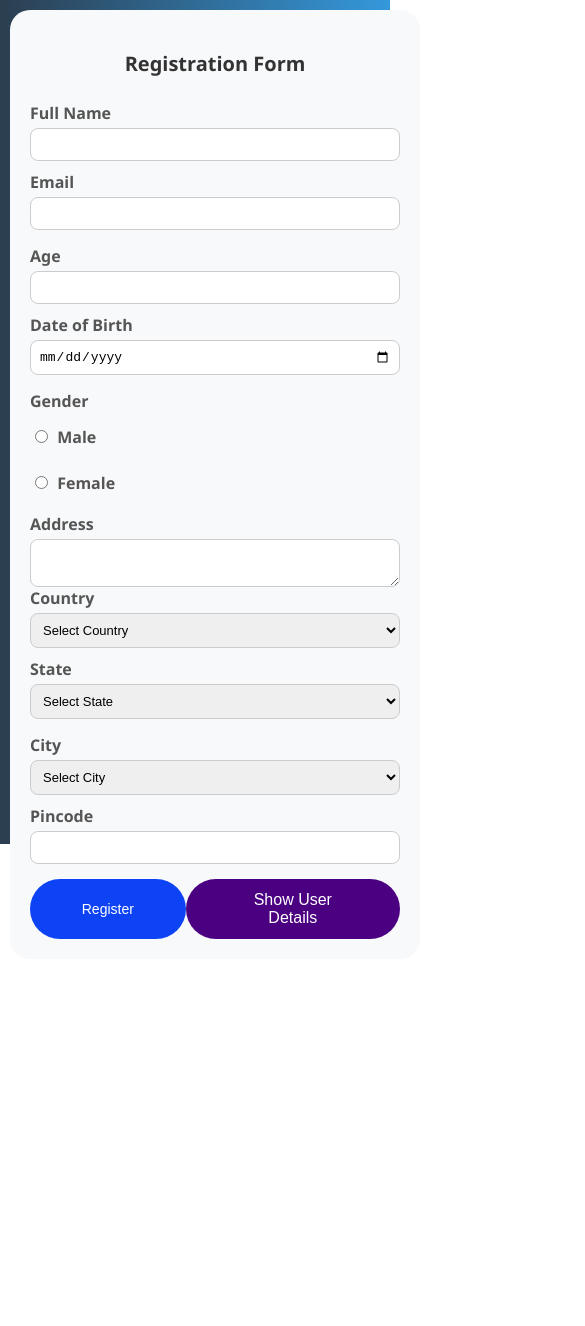
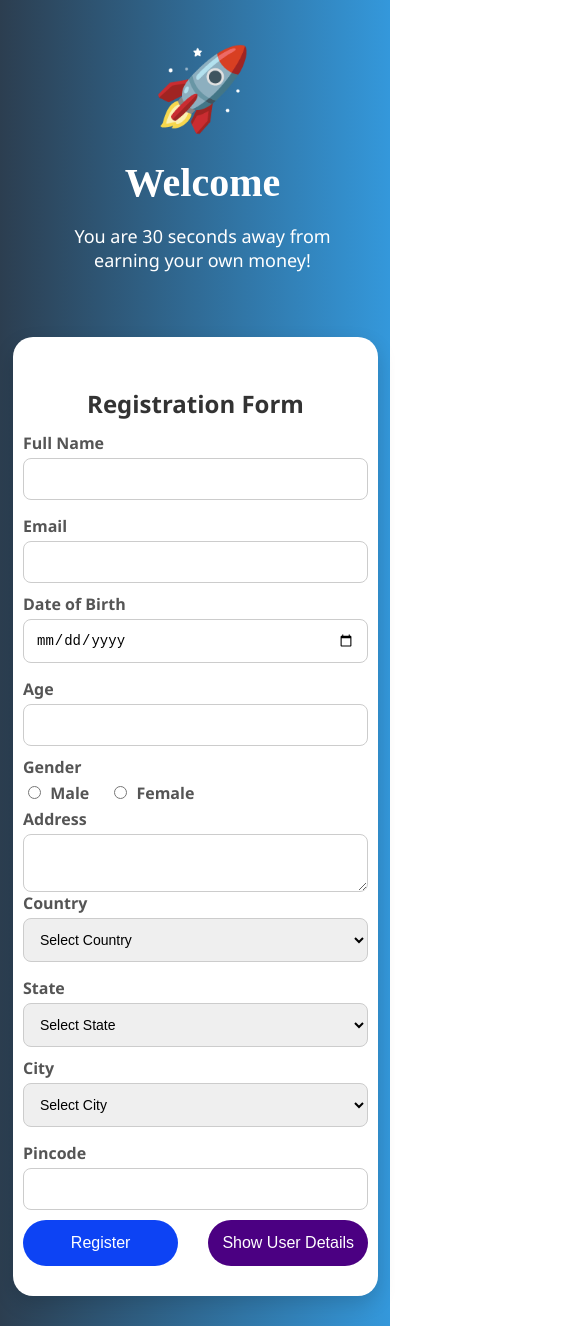
Before and after one commit to Kanimozhi-RAVI/Registrationform-React--Task, a React (Create React App) app: page /formdata in a window 390 px wide. Shown: the top 1326 px of the page, 585 px wide, since content can reach past the window. Before the commit the page ends 959 px from the top, so only its background shows below. Built offline with nearby package versions, Linux system fonts and the light colour scheme.

Commit message:
Registration form complted

```diff
--- a/src/Component/RegistrationForm.css
+++ b/src/Component/RegistrationForm.css
@@ -1,11 +1,12 @@
 .register-wrapper {
   display: flex;
+  flex-wrap: wrap;
   height: 100vh;
+  padding: 10px;
   font-family: 'Segoe UI', sans-serif;
   background: linear-gradient(to right, #2c3e50, #3498db);
-  padding: 10px;
   box-sizing: border-box;
-  flex-wrap: wrap;
+  transition: all 0.5s ease;
 }
 
 .register-left {
@@ -15,11 +16,13 @@
   align-items: center;
   justify-content: center;
   text-align: center;
+  transition: all 0.5s ease;
 }
 
 .welcome-content {
+  max-width: 300px;
   text-align: center;
-  max-width: 300px;
+  font-size: 40px;
 }
 
 .logo {
@@ -29,8 +32,8 @@
 
 .welcome-content h2 {
   font-size: 40px;
+  font-family: cursive;
   margin-bottom: 10px;
-  font-family: cursive;
 }
 
 .welcome-content p {
@@ -38,62 +41,44 @@
   margin-bottom: 25px;
 }
 
-.login-btn {
-  background: white;
-  color: #2c3e50;
-  border: none;
-  padding: 10px 25px;
-  font-weight: bold;
-  border-radius: 20px;
-  cursor: pointer;
-  transition: all 0.3s;
-}
-
-.login-btn:hover {
-  background: #f0f0f0;
-}
-
 .register-right {
   flex: 2;
+  width: 100%;
+  max-width: 1000px;
   background: #f8f9fa;
   display: flex;
   align-items: center;
   justify-content: center;
-  padding: 20px 50px;
-  border-top-right-radius: 30px;
-  border-bottom-right-radius: 30px;
-  border-top-left-radius: 340px;
-  border-bottom-left-radius: 340px;
-  max-width: 1000px;
-  width: 100%;
+  border-radius: 340px 20px 20px 340px;
+  transition: all 0.5s ease;
 }
 
 .register-form {
-  border-radius: 30px;
   width: 100%;
   max-width: 500px;
   margin-left: 150px;
+  border-radius: 30px;
 }
 
 .register-form h2 {
   text-align: center;
-  margin-bottom: 25px;
+  font-size: 24px;
+  margin-bottom:12px ;
   color: #333;
-  font-size: 24px;
 }
 
 .form-row {
   display: flex;
+  flex-wrap: wrap;
   gap: 20px;
-  margin-bottom: 15px;
-  flex-wrap: wrap;
+  margin-bottom: 10px;
 }
 
 .form-group {
   flex: 1;
+  min-width: 100px;
   display: flex;
   flex-direction: column;
-  min-width: 100px;
 }
 
 .form-group.full {
@@ -101,24 +86,24 @@
 }
 
 label {
+  font-weight: 600;
   margin-bottom: 4px;
-  font-weight: 600;
   color: #555;
 }
 
 input,
 select,
 textarea {
-  padding: 10px;
+  padding: 12px;
+  font-size: 14px;
+  border-radius: 8px;
   border: 1px solid #ccc;
-  border-radius: 8px;
-  font-size: 14px;
   outline: none;
 }
 
 textarea {
+  min-height: 30px;
   resize: vertical;
-  min-height: 30px;
 }
 
 .gender-group {
@@ -131,108 +116,81 @@ textarea {
   margin-right: 5px;
 }
 
-button[type="submit"] {
+.button-reg[type="submit"] {
   background-color: #0d43f4;
   color: white;
-  padding: 12px 10px;
+  font-size: 16px;
+  width: 45%;
+  padding: 10px 10px;
   border: none;
   border-radius: 30px;
   cursor: pointer;
-  font-size: 16px;
-  width:45%;
-  transition: background 0.3s;
-}
-@media (max-width: 1024px) {
-  .register-wrapper {
-    flex-direction: column;
-    align-items: center;
-    padding: 20px;
-  }
-
-  .register-left,
-  .register-right {
-    width: 100%;
-    border-radius: 0;
-    margin: 0;
-    padding: 20px;
-  }
-
-  .register-form {
-    margin-left: 0;
-    max-width: 100%;
-  }
-
-  .welcome-content h2 {
-    font-size: 32px;
-  }
+  transition: background 0.3s ease;
 }
 
-@media (max-width: 768px) {
-  .form-row {
-    flex-direction: column;
-    gap: 10px;
-  }
-
-  .gender-group {
-    flex-direction: column;
-    align-items: flex-start;
-  }
-
-  .register-left {
-    order: 2;
-  }
-
-  .register-right {
-    order: 1;
-    border-radius: 20px;
-  }
-
-  .welcome-content h2 {
-    font-size: 28px;
-  }
-
-  .welcome-content p {
-    font-size: 16px;
-  }
+.show-user {
+  background-color: indigo;
+  color: white;
+  font-size: 16px;
+  padding: 14px;
+  border-radius: 30px;
+  border: none;
+  cursor: pointer;
 }
 
-@media (max-width: 480px) {
-  .register-form h2 {
-    font-size: 20px;
-  }
-
-  .register-wrapper {
-    padding: 10px;
-  }
-
-  .logo {
-    font-size: 40px;
-  }
-
-  .form-group input,
-  .form-group select,
-  .form-group textarea {
-    font-size: 13px;
-    padding: 8px;
-  }
-
-  button[type="submit"] {
-    padding: 10px;
-    font-size: 14px;
-  }
-}
 .error {
   color: red;
   font-size: 12px;
   margin-top: 4px;
 }
-.show-user{
-  background-color: indigo;
-  color: white;
-  padding: 12px 50px;
-  border: none;
-  border-radius: 30px;
-  cursor: pointer;
-  font-size: 16px;
-  /* transition: background 0.3s; */
+
+@media (max-width: 768px) {
+  .register-wrapper {
+    flex-direction: column;
+    height: auto;
+    width: 100%;
+    padding-right: 35px;
+    margin-right: 40px;
+  }
+
+  .register-left,
+  .register-right {
+    flex: none;
+    width: 100%;
+    border-radius: 0;
+    padding: 20px;
+  }
+
+  .register-left {
+    order: 1;
+  }
+
+  .register-right {
+    order: 2;
+    margin: 20px auto;
+
+    padding: 30px 10px;
+    border-radius: 20px;
+    background-color: white;
+    box-shadow: 0 8px 20px rgba(0, 0, 0, 0.15);
+    margin-right: 17px;
+  }
+
+  .register-form {
+    margin-left: 0;
+    margin-right: 0;
+    width: 100%;
+  }
 }
+@media (max-width: 768px) {
+
+  .form-row {
+    flex-direction: column;
+    gap: 15px;
+  }
+
+  .form-group {
+    width: 100% !important;
+    min-width: auto;
+  }
+}
--- a/src/Component/RegistrationForm.jsx
+++ b/src/Component/RegistrationForm.jsx
@@ -4,7 +4,6 @@ import { ToastContainer, toast } from 'react-toastify';
 import { Formik, Form, Field, ErrorMessage } from 'formik';
 import * as Yup from 'yup';
 import 'react-toastify/dist/ReactToastify.css';
-
 import countries from '../Countries.json';
 import './RegistrationForm.css';
 import Loading from './Loading';
@@ -52,64 +51,75 @@ const RegistrationForm = () => {
   const handleSubmit = async (values, { setSubmitting, resetForm }) => {
     setLoading(true);
     try {
-      const response = await fetch(
-        `${API_URL}/${userId || ''}`,
-        {
-          method: userId ? 'PUT' : 'POST',
-          headers: { 'Content-Type': 'application/json' },
-          body: JSON.stringify({ ...values, age: Number(values.age) }),
-        }
-      );
+      const response = await fetch(`${API_URL}/${userId || ''}`, {
+        method: userId ? 'PUT' : 'POST',
+        headers: { 'Content-Type': 'application/json' },
+        body: JSON.stringify({ ...values, age: Number(values.age) }),
+      });
 
       if (!response.ok) throw new Error();
 
-      toast.success(userId ? 'User updated!' : 'Registered successfully!');
       resetForm();
 
-      setTimeout(() => navigate('/users'), 2000);
+      toast.success(userId ? 'User updated!' : 'Registered successfully!', {
+        autoClose: 2000,
+        onClose: () => {
+          setLoading(false);
+          navigate('/users');
+        }
+      });
+
     } catch {
-      toast.error('Something went wrong!');
-      setLoading(false);
+      toast.error('Something went wrong!', {
+        autoClose: 2000,
+        onClose: () => setLoading(false)
+      });
     } finally {
       setSubmitting(false);
     }
   };
 
-  const handleCountryChange = (e, setFieldValue) => {
+  const handleCountryChange = (e, setFieldValue, handleChange) => {
+    handleChange(e);
     const selected = e.target.value;
     const countryData = countries.find(c => c.country === selected);
     setStates(countryData?.states || []);
     setCities([]);
-    setFieldValue("country", selected);
-    setFieldValue("state", "");
-    setFieldValue("city", "");
-    setFieldValue("pincode", "");
   };
 
-  const handleStateChange = (e, setFieldValue) => {
+  const handleStateChange = (e, setFieldValue, handleChange) => {
+    handleChange(e);
     const selected = e.target.value;
     const stateData = states.find(s => s.state === selected);
     setCities(stateData?.cities || []);
-    setFieldValue("state", selected);
-    setFieldValue("city", "");
-    setFieldValue("pincode", "");
   };
 
-  const handleCityChange = (e, setFieldValue) => {
-    const selected = e.target.value;
-    const cityData = cities.find(c => c.name === selected);
-    setFieldValue("city", selected);
-    setFieldValue("pincode", cityData?.pincode || '');
+  const handleCityChange = async (e, setFieldValue, setFieldTouched, validateField) => {
+    const selectedCity = e.target.value;
+    await setFieldValue("city", selectedCity);
+    setFieldTouched("city", true);
+    await validateField("city");
+    const cityData = cities.find(city => city.name === selectedCity);
+    await setFieldValue("pincode", cityData?.pincode || '');
   };
+
   const userdata = () => {
     setLoading(true);
-
-    // simulate async operation, then navigate
     setTimeout(() => {
       navigate('/users');
-    }, 1000); // wait 1 second before navigating
+    }, 1000);
   };
 
+  const calculateAge = (dob) => {
+    const birthDate = new Date(dob);
+    const today = new Date();
+    let age = today.getFullYear() - birthDate.getFullYear();
+    const m = today.getMonth() - birthDate.getMonth();
+    if (m < 0 || (m === 0 && today.getDate() < birthDate.getDate())) {
+      age--;
+    }
+    return age;
+  };
 
   return (
     <>
@@ -134,80 +144,103 @@ const RegistrationForm = () => {
                 onSubmit={handleSubmit}
                 enableReinitialize
               >
-                {({ values, setFieldValue, isSubmitting }) => (
+                {({ setFieldValue, isSubmitting, handleChange, setFieldTouched, validateField, values }) => (
                   <Form>
-                    {/* Basic Info */}
                     <div className="form-row">
                       <div className="form-group">
                         <label>Full Name</label>
                         <Field name="fullName" />
-                        <ErrorMessage name="fullName" component="small" className="error" />
+                        <ErrorMessage name="fullName" component="div" className="error" />
                       </div>
                       <div className="form-group">
                         <label>Email</label>
                         <Field name="email" type="email" />
-                        <ErrorMessage name="email" component="small" className="error" />
+                        <ErrorMessage name="email" component="div" className="error" />
                       </div>
                     </div>
 
                     <div className="form-row">
                       <div className="form-group">
+                        <label>Date of Birth</label>
+                        <input
+                          name="dob"
+                          type="date"
+                          value={values.dob}
+                          onChange={(e) => {
+                            const dob = e.target.value;
+                            setFieldValue('dob', dob);
+                            if (dob) {
+                              const age = calculateAge(dob);
+                              if (!isNaN(age) && age >= 0) {
+                                setFieldValue('age', age);
+                              } else {
+                                setFieldValue('age', '');
+                              }
+                            } else {
+                              setFieldValue('age', '');
+                            }
+                          }}
+                        />
+                        <ErrorMessage name="dob" component="div" className="error" />
+                      </div>
+
+                      <div className="form-group">
                         <label>Age</label>
-                        <Field name="age" type="number" />
-                        <ErrorMessage name="age" component="small" className="error" />
-                      </div>
-                      <div className="form-group">
-                        <label>Date of Birth</label>
-                        <Field name="dob" type="date" />
-                        <ErrorMessage name="dob" component="small" className="error" />
+                        <Field
+                          name="age"
+                          type="number"
+                          readOnly
+                        />
+                        <ErrorMessage name="age" component="div" className="error" />
                       </div>
                     </div>
 
-                    {/* Gender */}
-                    <div className="form-row gender-row">
+                    <div className="form-group full">
                       <label>Gender</label>
                       <div className="gender-group">
                         <label><Field type="radio" name="gender" value="Male" /> Male</label>
                         <label><Field type="radio" name="gender" value="Female" /> Female</label>
-                        <ErrorMessage name="gender" component="small" className="error" />
                       </div>
+                      <ErrorMessage name="gender" component="div" className="error" />
                     </div>
 
-                    {/* Address */}
                     <div className="form-group full">
                       <label>Address</label>
                       <Field as="textarea" name="address" />
-                      <ErrorMessage name="address" component="small" className="error" />
+                      <ErrorMessage name="address" component="div" className="error" />
                     </div>
 
-                    {/* Location Dropdowns */}
                     <div className="form-row">
                       <div className="form-group">
                         <label>Country</label>
-                        <Field as="select" name="country" onChange={(e) => handleCountryChange(e, setFieldValue)}>
+                        <Field as="select" name="country" onChange={(e) => handleCountryChange(e, setFieldValue, handleChange)}>
                           <option value="">Select Country</option>
                           {countries.map((c, idx) => (
                             <option key={idx} value={c.country}>{c.country}</option>
                           ))}
                         </Field>
-                        <ErrorMessage name="country" component="small" className="error" />
+                        <ErrorMessage name="country" component="div" className="error" />
                       </div>
                       <div className="form-group">
                         <label>State</label>
-                        <Field as="select" name="state" onChange={(e) => handleStateChange(e, setFieldValue)}>
+                        <Field as="select" name="state" onChange={(e) => handleStateChange(e, setFieldValue, handleChange)}>
                           <option value="">Select State</option>
                           {states.map((s, idx) => (
                             <option key={idx} value={s.state}>{s.state}</option>
                           ))}
                         </Field>
-                        <ErrorMessage name="state" component="small" className="error" />
+                        <ErrorMessage name="state" component="div" className="error" />
                       </div>
                     </div>
 
                     <div className="form-row">
                       <div className="form-group">
                         <label>City</label>
-                        <Field as="select" name="city" onChange={(e) => handleCityChange(e, setFieldValue)}>
+                        <Field
+                          as="select"
+                          name="city"
+                          onChange={(e) => handleCityChange(e, setFieldValue, setFieldTouched, validateField)}
+                        >
                           <option value="">Select City</option>
                           {cities.map((c, idx) => (
                             <option key={idx} value={c.name}>{c.name}</option>
@@ -218,23 +251,17 @@ const RegistrationForm = () => {
                       <div className="form-group">
                         <label>Pincode</label>
                         <Field name="pincode" readOnly />
-                        <ErrorMessage name="pincode" component="small" className="error" />
+                        <ErrorMessage name="pincode" component="div" className="error" />
                       </div>
                     </div>
 
-                    {/* Submit */}
-                    <div style={{ display: "flex", justifyContent: "space-between" }}>
-                      <button type="submit" disabled={isSubmitting}>
+                    <div style={{ display: "flex", justifyContent: "space-between", marginTop: "5px" }}>
+                      <button type="submit" disabled={isSubmitting} className='button-reg'>
                         {userId ? 'Update' : 'Register'}
                       </button>
-
-                     <div>
-                       <button type="button" onClick={userdata} className='show-user'>
-
+                      <button type="button" onClick={userdata} className='show-user'>
                         Show User Details
                       </button>
-                       {loading && <Loading />}
-                     </div>
                     </div>
                   </Form>
                 )}
```
